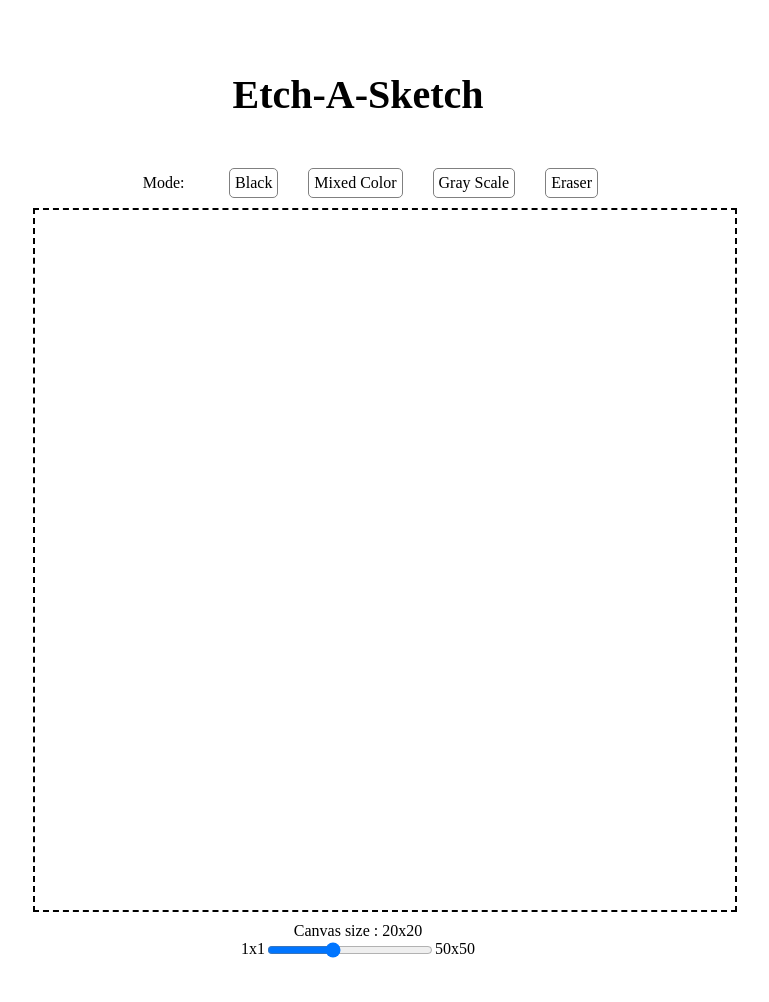
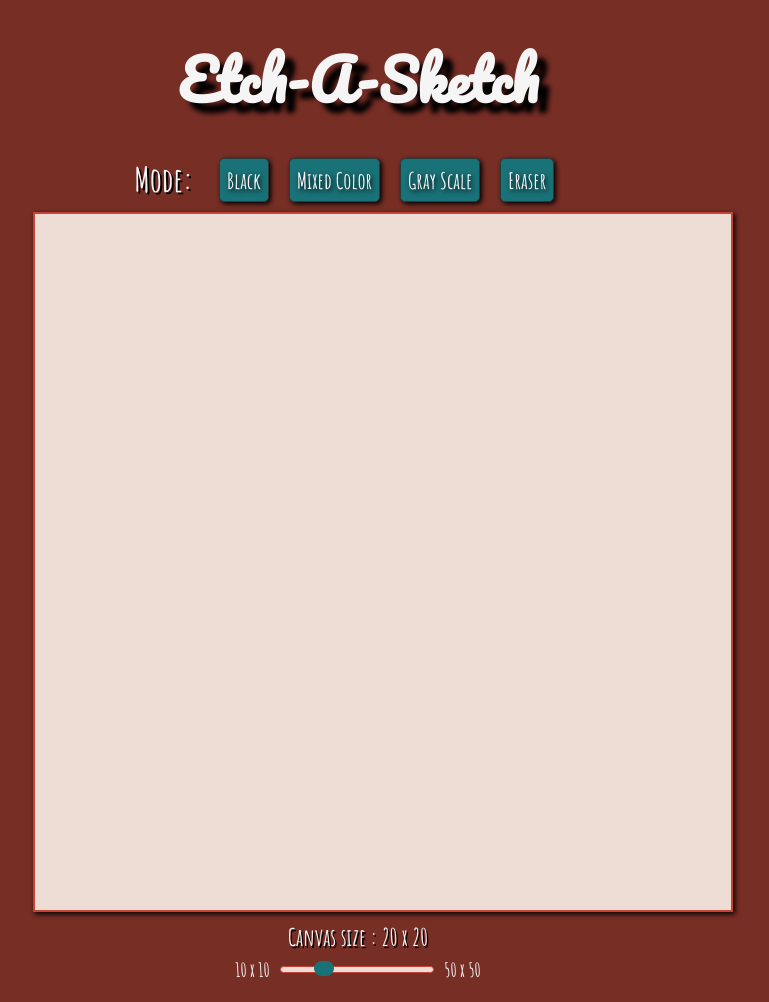
Before and after one commit to HarrisonDsouza/EtchASketch, a plain HTML site: page index.html in a window 1280 px wide. Shown: the whole page, without its empty margins (282-1051 px from the left). Before the commit the page ends 968 px from the top, so only its background shows below. Drawn offline with Linux system fonts and the light colour scheme.

Commit message:
Update webpage colors and fonts

```diff
--- a/index.html
+++ b/index.html
@@ -7,6 +7,9 @@
     <meta name="viewport" content="width=device-width, initial-scale=1.0">
     <title>Etch-A-Sketch</title>
     <link rel="stylesheet" href="styles.css">
+    <link rel="preconnect" href="https://fonts.googleapis.com">
+<link rel="preconnect" href="https://fonts.gstatic.com" crossorigin>
+<link href="https://fonts.googleapis.com/css2?family=Amatic+SC:wght@400;700&family=Pacifico&display=swap" rel="stylesheet">
 </head>
 
 <body>
@@ -31,9 +34,9 @@
                 Canvas size : <span>20x20</span>
             </div>
             <div class="field">
-                <div class="value left">1x1</div>
-                <input type="range" min="1" max="50" value="20">
-                <div class="value right">50x50</div>
+                <div class="value left">10 x 10</div>
+                <input type="range" min="10" max="50" value="20">
+                <div class="value right">50 x 50</div>
             </div>
         </div>
 
--- a/script.js
+++ b/script.js
@@ -12,7 +12,7 @@ function createBoxes(count){
         box.style.flexBasis = `${100/side}%`;
     })
 
-    canvasSize.textContent = `${side}x${side}`;
+    canvasSize.textContent = `${side} x ${side}`;
 }
 
 // paint boxes on click
@@ -60,7 +60,7 @@ function color(option = 'black'){
     }
 }
 
-// Drawing options
+// Drawing modes
 
 let black = document.querySelector('main .customization .black');
 let erase = document.querySelector('main .customization .erase');
--- a/styles.css
+++ b/styles.css
@@ -1,16 +1,29 @@
-:root(
+:root{
+    --primary-dark:#772e25;
+    --primary-light: #c44536;
+    --secondary-dark:#283d3b;
+    --secondary-light:#197278;
+    --white: #edddd4;
 
-)
+}
 
 *{
     margin: 0;
     padding: 0;
     box-sizing: border-box;
+    color: whitesmoke;
+    font-family: 'Amatic SC', cursive;
+
 
 }
 
+
 html, body{
     min-height: 100%;
+}
+
+body{
+    background-color: var(--primary-dark);
 }
 
 main{
@@ -20,14 +33,20 @@ main{
     text-align: center;
 }
 
+/* Header */
+
 main .header{
     padding-top: 30px;
-    margin-bottom: 50px;
+    margin-bottom: 30px;
 }
 
 main .header h1{
-    font-size: 2.5em;
+    font-family: 'Pacifico', cursive;
+    text-shadow: 6px 6px 5px black;
+    font-size: 2.7em;
 }
+
+/* Modes for drawing */
 
 main .customization{
     width: 300px;
@@ -38,41 +57,61 @@ main .customization{
 }
 
 main .customization > span{
+    text-shadow: 2px 2px black;
+    font-weight: 700;
+    font-size: 2.1em;
+    align-self: start;
     flex: 1;
+
 }
 
 main .customization .modes{
     display: flex;
-    justify-content: space-around;
+    justify-content: start;
     flex-wrap: wrap;
-    gap: 10px;
+    gap: 5px;
     flex: 3.5;
 }
 
 main .customization .modes > *{
-    padding: 5px;
+    padding: 7px;
     border-radius: 5px;
-    border: 1px solid gray;
+    text-shadow: 1.5px 1.5px 5px black;
+    border: 1px solid var(--secondary-dark);
+    background-color: var(--secondary-light);
+    box-shadow: 2px 2px 5px black;
     cursor:pointer;
+    font-size: 1.4em;
+    font-weight: 700;
 }
 
-/* main .customization .modes > *:hover{
-    color:white;
-    background-color: black;
-} */
+main .customization .modes > *:hover{
+    background-color: var(--secondary-dark);
+}
+
+main .customization .modes > *.clicked{
+    background-color: var(--secondary-dark);
+}
+
+/* Canvas */
 
 main .container{
     height: 300px;
     width: 300px;
     margin: 0 auto;
+    background-color: var(--white);
     display: flex;
     flex-wrap: wrap;
-    border: 2px dashed black;
+    border: 2px solid var(--primary-light);
+    box-shadow: 2px 2px 5px black;
 }
 
 main .container div{
     box-sizing: border-box;
 }
+
+
+/* Canvas size */
 
 main .slider{
     width: 300px;
@@ -81,17 +120,48 @@ main .slider{
 }
 
 main .slider .slider-value{
+    text-shadow: 1.5px 1.5px black;
     padding-top: 10px;
+    font-weight: 700;
+    font-size: 1.5em;
 }
 
 main .slider .field{
     display: flex;
     justify-content: center;
+    margin-top: 5px;
+    margin-bottom: 20px;
+    font-weight: 700;
+    font-size: 1.2em;
+    gap: 10px;
 }
 
-main .slider .field .value{
-    width: fit-content;
+input[type = 'range']{
+    appearance: none;
+    background-color: transparent;
 }
+
+input[type = 'range']::-webkit-slider-runnable-track{
+    height:7px;
+    border: 1px solid var(--primary-light);
+    border-radius: 25px;
+    background-color: var(--white);
+}
+
+
+input[type = 'range']::-webkit-slider-thumb {
+    appearance: none;
+    width: 20px;
+    height: 15px;
+    border-radius: 25px;
+    margin-top: -6px;
+    background-color: var(--secondary-light);
+}
+
+input[type = 'range']::-webkit-slider-thumb:hover {
+    background-color: var(--secondary-dark);
+}
+
 main .slider .field input{
     flex: 0.5;
 }
@@ -100,8 +170,17 @@ main .slider .field input{
     main{
         width: 650px;
     }
+    main .header h1{
+        text-shadow: 10px 10px 5px black;
+        font-size: 3.5em;
+    }
     main .customization{
         width: 500px;
+    }
+
+    main .customization .modes{
+
+        gap: 20px;
     }
 
     main .container{
```
